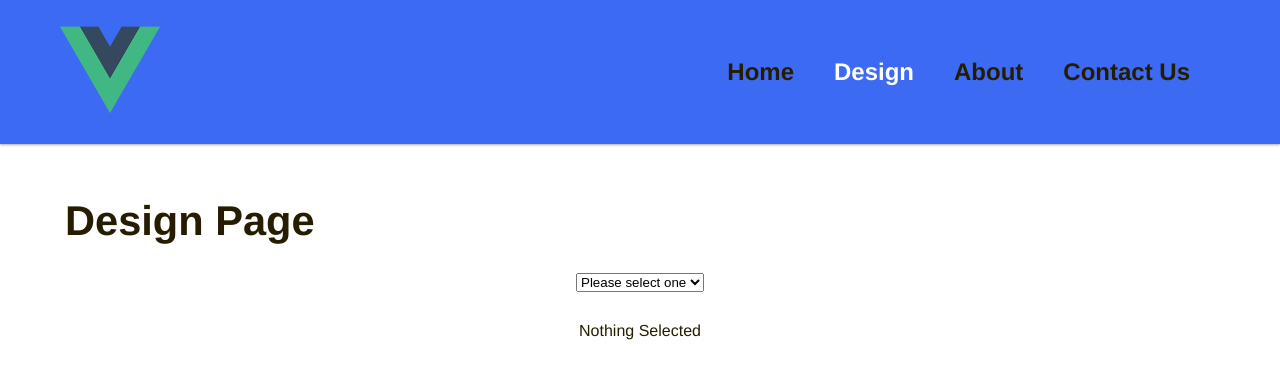
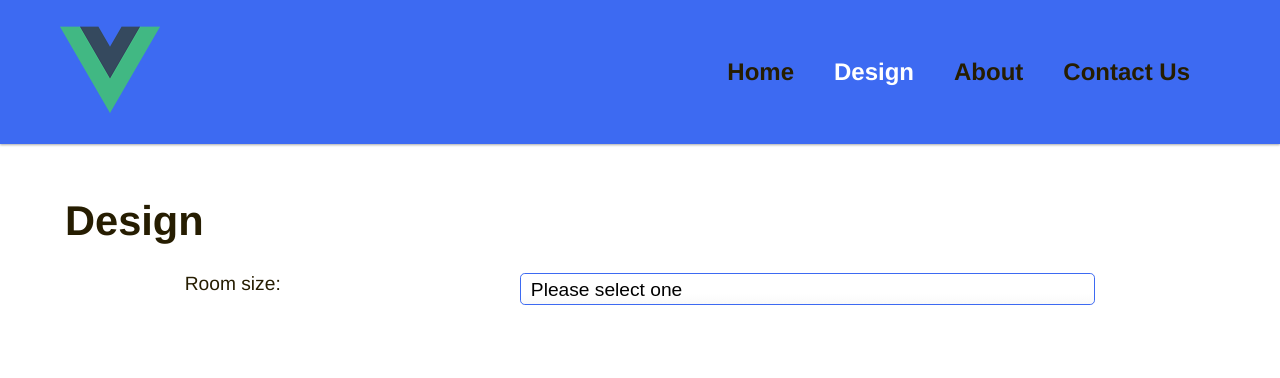
Before and after one commit to OatsAndWhey/av-site, a Vue app: page /design in a window 1280 px wide. Shown: the top 378 px of the page. Built offline with nearby package versions, Linux system fonts and the light colour scheme.

Commit message:
Added design page transitions

```diff
--- a/src/components/menu/Burger.vue
+++ b/src/components/menu/Burger.vue
@@ -49,7 +49,7 @@ export default {
 	display: block;
 	z-index: 999;
 	border: 0;
-	border-radius: 0;
+	border-radius: 0.25em;
 	background-color: $primary-background;
 	box-shadow: $material-shadow;
 	pointer-events: all;
@@ -64,6 +64,7 @@ export default {
 	left: 6px;
 	height: 3px;
 	width: auto;
+	border-radius: 0.25em;
 	margin-top: -1px;
 	transition: transform 0.6s cubic-bezier(0.165, 0.84, 0.44, 1),
 		opacity 0.3s cubic-bezier(0.165, 0.84, 0.44, 1),
--- a/src/components/menu/Sidebar.vue
+++ b/src/components/menu/Sidebar.vue
@@ -23,6 +23,7 @@ export default {
 	right: 20px;
 	height: calc(50vh);
 	width: 250px;
+	border-radius: 0.25em;
 	z-index: 999;
 	overflow: hidden;
 	display: flex;
--- a/src/styles/styles.scss
+++ b/src/styles/styles.scss
@@ -18,8 +18,26 @@ body {
 		font-size: $subheading-size;
 	}
 
-	p {
+	p,
+	option,
+	label,
+	select {
 		font-size: $paragraph-size;
+	}
+
+	select {
+		appearance: none;
+		background-color: transparent;
+		margin: 0;
+		width: 50%;
+		outline: none;
+
+		border: 1px solid $primary-background;
+		border-radius: 0.25em;
+		padding: 0.25em 0.5em;
+		cursor: pointer;
+		line-height: 1.1;
+		background-image: linear-gradient(to top, #f9f9f9, #fff 33%);
 	}
 }
 
--- a/src/views/Design.vue
+++ b/src/views/Design.vue
@@ -1,28 +1,58 @@
 <template>
 	<div class="design main">
-		<h1 class="page-title">Design Page</h1>
+		<h1 class="page-title">Design</h1>
 		<!-- Dropdowns -->
-		<div id="v-model-select" class="demo">
-			<select v-model="selected">
-				<option disabled value="">Please select one</option>
-				<option>Monitor</option>
-				<option>Display</option>
-				<option>Speakers</option>
-			</select>
-		</div>
+		<form action="#" id="configform">
+			<!-- Display -->
+			<div id="display-select" class="form-select">
+				<label for="display">Room size:</label>
+				<select name="display" v-model="selectedDisplay">
+					<option disabled value="">Please select one</option>
+					<option>Huddle</option>
+					<option>Small</option>
+					<option>Medium</option>
+					<option>Large</option>
+					<option>X-Large</option>
+				</select>
+			</div>
+			<!-- System -->
+			<transition name="fade">
+				<div id="system-select" class="form-select" v-if="selectedDisplay">
+					<label for="system">Room use:</label>
+					<select name="system" v-model="selectedSystem">
+						<option disabled value="">Please select one</option>
+						<option>Collaboration</option>
+						<option>Presentation</option>
+						<option>Conference call</option>
+					</select>
+				</div>
+			</transition>
+			<!-- Speakers Layout -->
+			<transition name="fade">
+				<div
+					id="speakers-select"
+					class="form-select"
+					v-if="selectedDisplay && selectedSystem"
+				>
+					<label for="speakers">Speaker layout:</label>
+					<select name="speakers" v-model="selectedSpeakers">
+						<option disabled value="">Please select one</option>
+						<option>Below display</option>
+						<option>Sides of display</option>
+						<option>Ceiling tile</option>
+					</select>
+				</div>
+			</transition>
+		</form>
 
 		<!-- Icons -->
 		<transition name="slide-fade" mode="out-in">
-			<div class="img-container" v-if="selected === 'Monitor'">
+			<div class="img-container" v-if="selectedSpeakers">
 				<img alt="Monitor Icon" src="../assets/icons/monitor_icon_small.svg" />
+				<p>{{ selectedDisplay }}</p>
+				<p>{{ selectedSystem }}</p>
+				<p>{{ selectedSpeakers }}</p>
 			</div>
-			<div class="img-container" v-else-if="selected === 'Display'">
-				<img alt="Monitor Icon" src="../assets/icons/display_icon_small.svg" />
-			</div>
-			<div class="img-container" v-else-if="selected === 'Speakers'">
-				<img alt="Monitor Icon" src="../assets/icons/speakers_icon_small.svg" />
-			</div>
-			<div class="img-container" v-else>Nothing Selected</div>
 		</transition>
 	</div>
 </template>
@@ -32,7 +62,9 @@ export default {
 	name: 'Design',
 	data() {
 		return {
-			selected: '',
+			selectedDisplay: '',
+			selectedSystem: '',
+			selectedSpeakers: '',
 		};
 	},
 };
@@ -45,7 +77,38 @@ export default {
 }
 
 img {
-	width: 200px;
+	width: 60vw;
+	max-width: 200px;
+}
+
+.form-select {
+	padding-bottom: 30px;
+	display: flex;
+	flex-direction: row;
+	justify-content: space-around;
+}
+
+.form-select label {
+	display: block;
+}
+
+.fade-enter-active {
+	transition: all 0.1s ease;
+}
+.fade-leave-active {
+	transition: all 0.1s ease;
+}
+.fade-enter-from {
+	opacity: 0;
+}
+.fade-enter-to {
+	opacity: 1;
+}
+.fade-leave-from {
+	opacity: 1;
+}
+.fade-leave-to {
+	opacity: 0;
 }
 
 /* Enter and leave animations can use different */
--- a/src/views/Home.vue
+++ b/src/views/Home.vue
@@ -1,9 +1,10 @@
 <template>
 	<div class="home main">
-		<h1 class="page-title">This is the home page</h1>
+		<h1 class="page-title">Welcome</h1>
 		<p>
 			I think there should be a carousel of stock images here until we can get
-			our own.
+			our own. A banner right below the header with a call to action linking to
+			the design page would be good.
 		</p>
 		<p>
 			The build mini-app should be right below the heading below the carousel.
@@ -13,13 +14,19 @@
 		</p>
 		<p>Sitemap and stuff in the footer.c</p>
 		<p>
+			Design page should present the price and then bring up the submit button
+			along with a pre-filled contact form that is emailed to us upon form
+			submission.
+		</p>
+		<p>
 			This is where you'll be able to design all your own systems or choose to
 			contact us to put a custom build together for you.
 		</p>
 		<p>
 			Let us take care of purchasing equipment, scheduling delivery, pulling a
 			permit, installation, commissioning, etc. All you have to do is select
-			what you want and schedule a time for us to get to work!
+			what you want on the Design page and schedule a time for us to get to
+			work!
 		</p>
 	</div>
 </template>
```
Also changed, not shown: 1 other file (tests, documents, lock files or other folders).
